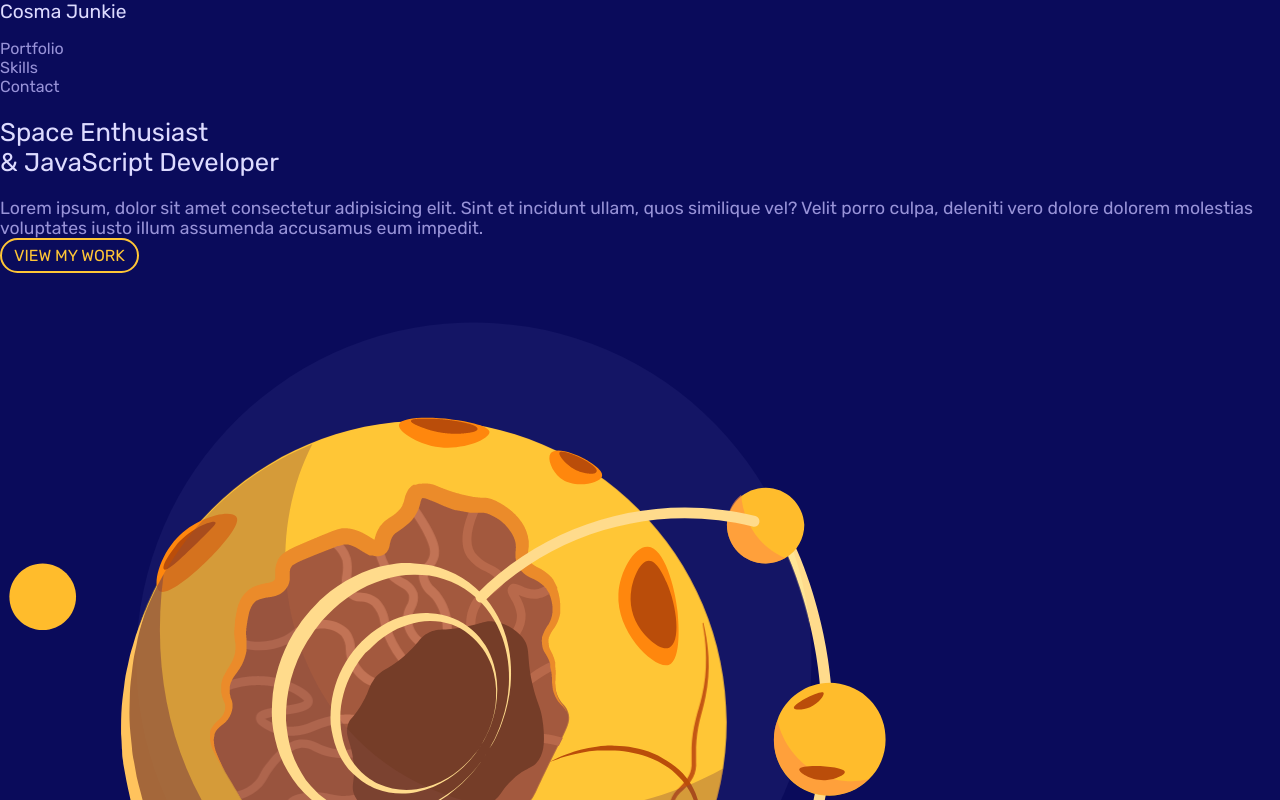
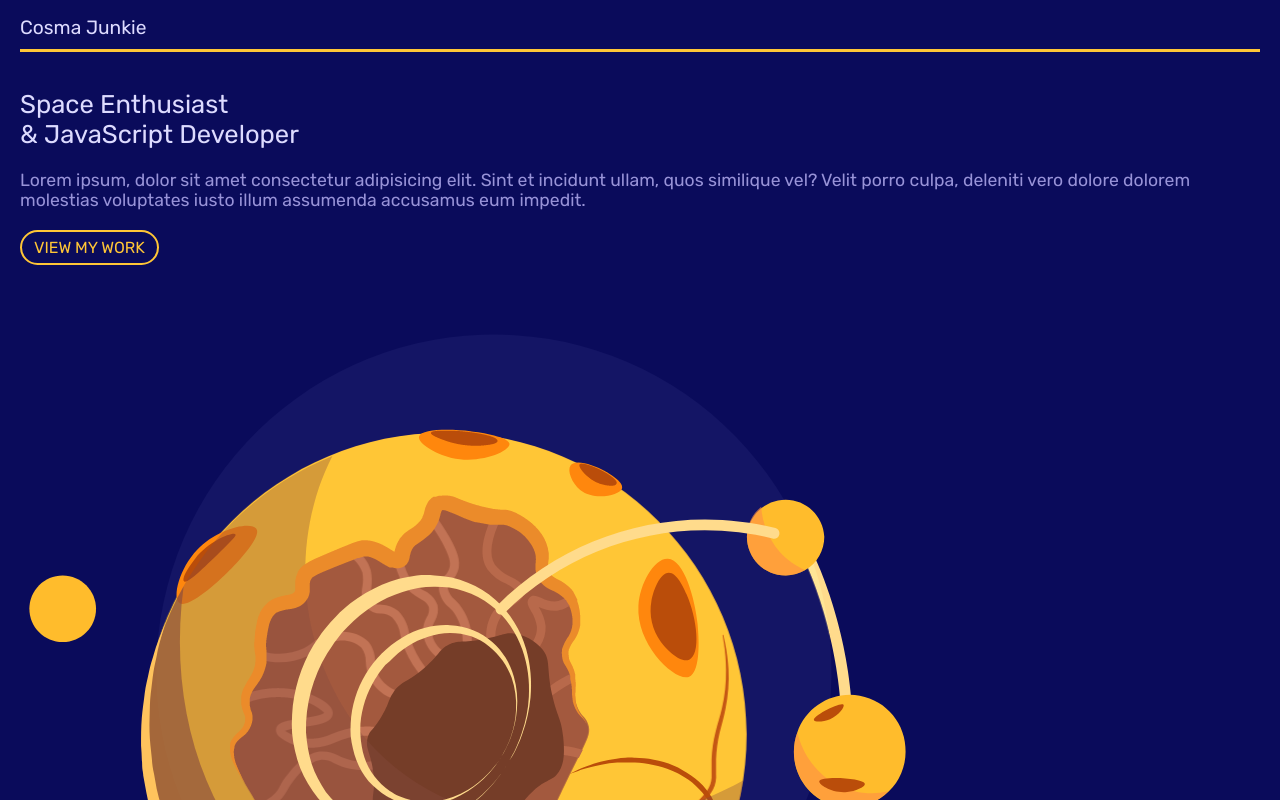
Before and after one commit to mfcandan/mobilefirst_css, a plain HTML site: page index.html in a window 1280 px wide. Shown: the top 800 px of the page. Drawn offline with Linux system fonts and the light colour scheme.

Commit message:
bişiler

```diff
--- a/styles.css
+++ b/styles.css
@@ -68,6 +68,41 @@ h4{
 }
 
 /*mobile styles*/
+.grid{
+    display: grid;
+    grid-template-columns: repeat(8, 1f);
+}
+
+.site-nav{
+    margin: 0 20px;
+}
+
+.site-nav ul{
+    display: none;
+}
+
+.site-nav h1{
+    grid-column: 1/4;
+    grid-row: 1;
+    padding-bottom: 10px;
+    border-bottom: 3px solid var(--primary);
+}
+
+#welcome{
+    padding: 0 20px 20px 20px;
+}
+.welcome-text{
+    grid-column: 1/6;
+}
+.welcome-img{
+    grid-column: 6/9;
+}
+.welcome-img img{
+    width: 200%;
+}
+.welcome-text a{
+    margin: 20px 0;
+}
 
 /*small tablets*/
 @media screen and (min-width: 620px){
```
